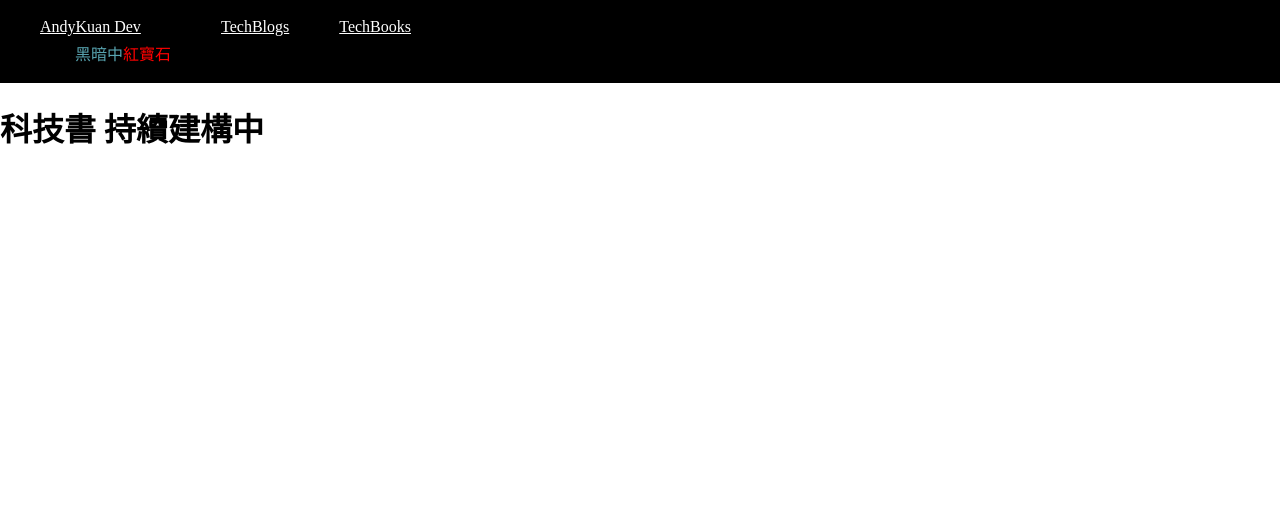
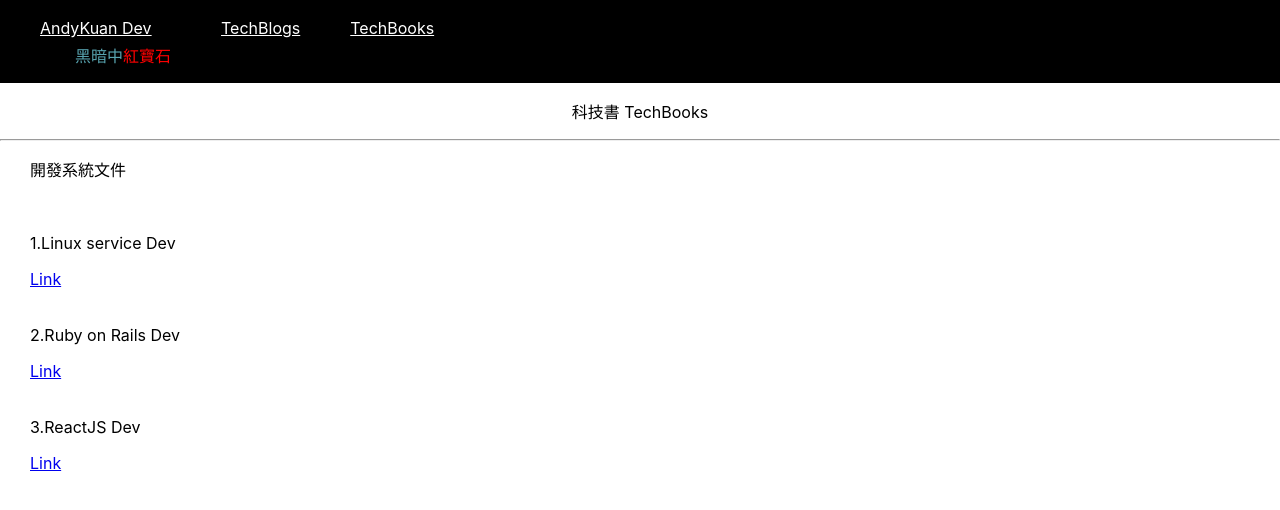
Before and after one commit to andy952737/andykuan_dev, a React (Create React App) app: page /gitbooks in a window 1280 px wide. Shown: the top 510 px of the page. Built offline with nearby package versions, Linux system fonts and the light colour scheme.

Commit message:
update avatar

```diff
--- /dev/null
+++ b/src/assets/gitbooks.css
@@ -0,0 +1,17 @@
+.gitbook_p {
+  text-align: center;
+  font-size: 16px;
+  padding-left: 30px;
+  padding-right: 30px;
+}
+
+.gitbook_box_main {
+  height: 300px;
+  margin-top: 5px;
+  margin-left: 30px;
+  margin-right: 30px;
+}
+
+.gitbook_box {
+  padding-top: 20px;
+}
--- a/src/index.jsx
+++ b/src/index.jsx
@@ -1,3 +1,4 @@
+import React, { Component } from 'react';
 import ReactDOM from "react-dom/client";
 import { BrowserRouter, Routes, Route } from "react-router-dom";
 import Layout from "./pages/Layout";
@@ -8,7 +9,12 @@ import Contact from "./pages/Contact";
 import GitBooks from "./pages/GitBooks";
 import NoPage from "./pages/NoPage";
 
+// import my_image from "./images/andy.jpg";
+
+import index_styles from "./index.css";
 import styles from "./styles.css";
+import gitbooks from "./assets/gitbooks.css";
+
 
 // default
 export function App() {
--- a/src/pages/AndyKuanDev.js
+++ b/src/pages/AndyKuanDev.js
@@ -2,7 +2,8 @@
 const Home = () => {
   return (
     <>
-      <p className="home_text">Hi, 我是一個網站後端工程師, 期望不斷精進在開發程式道路上，創造更好的產品，能被世界所使用。</p>
+      <p className="home_text">Hi, 我是一個網站後端工程師, <br />期望不斷精進在開發程式道路上，<br />創造更好的產品，能被世界所使用。</p>
+      <hr />
     </>
   )
 };
--- a/src/pages/GitBooks.js
+++ b/src/pages/GitBooks.js
@@ -1,5 +1,29 @@
 const GitBooks = () => {
-  return <h1>科技書 持續建構中</h1>;
+  return (
+    <>
+      <p className="gitbook_p">科技書 TechBooks</p>
+      <hr />
+      <div className="gitbook_box_main">
+        <p>開發系統文件</p>
+        <div className="gitbook_box">
+          <p>1.Linux service Dev</p>
+          <a href="https://andy952737.gitbook.io/linux-mi-ji/" target="_blank">Link</a>
+        </div>
+        <div className="gitbook_box">
+          <p>2.Ruby on Rails Dev</p>
+          <a href="https://andy952737.gitbook.io/andyk/" target="_blank">Link</a>
+        </div>
+        {/*<div className="gitbook_box">
+          <p>3.AWS service Dev</p>
+          <a href="https://andy952737.gitbook.io/linux-mi-ji/" target="_blank">Link</a>
+        </div>*/}
+        <div className="gitbook_box">
+          <p>3.ReactJS Dev</p>
+          <a href="https://andy952737.gitbook.io/hooks-reactjs-nodes/" target="_blank">Link</a>
+        </div>
+      </div>
+    </>
+  )
 };
 
 export default GitBooks;
--- a/src/pages/Home.js
+++ b/src/pages/Home.js
@@ -1,9 +1,18 @@
-const Home = () => {
-  return (
-    <>
-      <p className="home_text">Hi, 我是一個網站後端工程師, 期望不斷精進在開發程式道路上，創造更好的產品，能被世界所使用。</p>
-    </>
-  )
-};
+import React, { Component } from 'react';
+import avatar from "../images/andy.jpg";
+
+class Home extends Component {
+
+  render() {
+    return (
+      <div className="home_main">
+          <img className="my_avatar" src={avatar} />
+          <p className="home_text">Hi, 我是一個網站後端工程師, <br />期望不斷精進在開發程式道路上，<br />創造更好的產品，能被世界所使用。</p>
+          <hr />
+      </div>
+    );
+  }
+
+}
 
 export default Home;
--- a/src/styles.css
+++ b/src/styles.css
@@ -43,6 +43,17 @@ body {
   top: 200px;
 }
 
+.home_main {
+  text-align: center;
+  padding-top: 20px;
+}
+
+.my_avatar {
+  width: 120px;
+  height: 120px;
+  border-radius: 50%;
+}
+
 .home_text {
   text-align: center;
   font-size: 16px;
```
Also changed, not shown: 1 other file (tests, documents, lock files or other folders).
